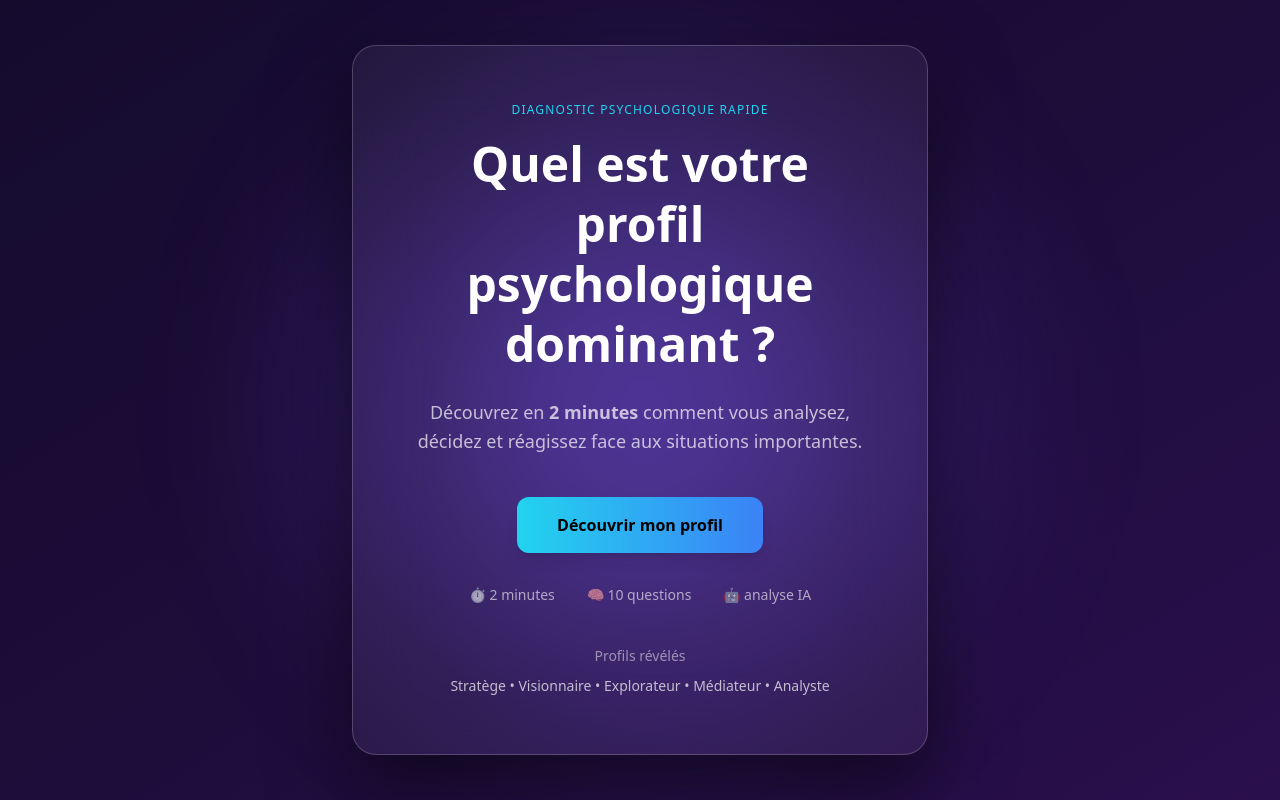
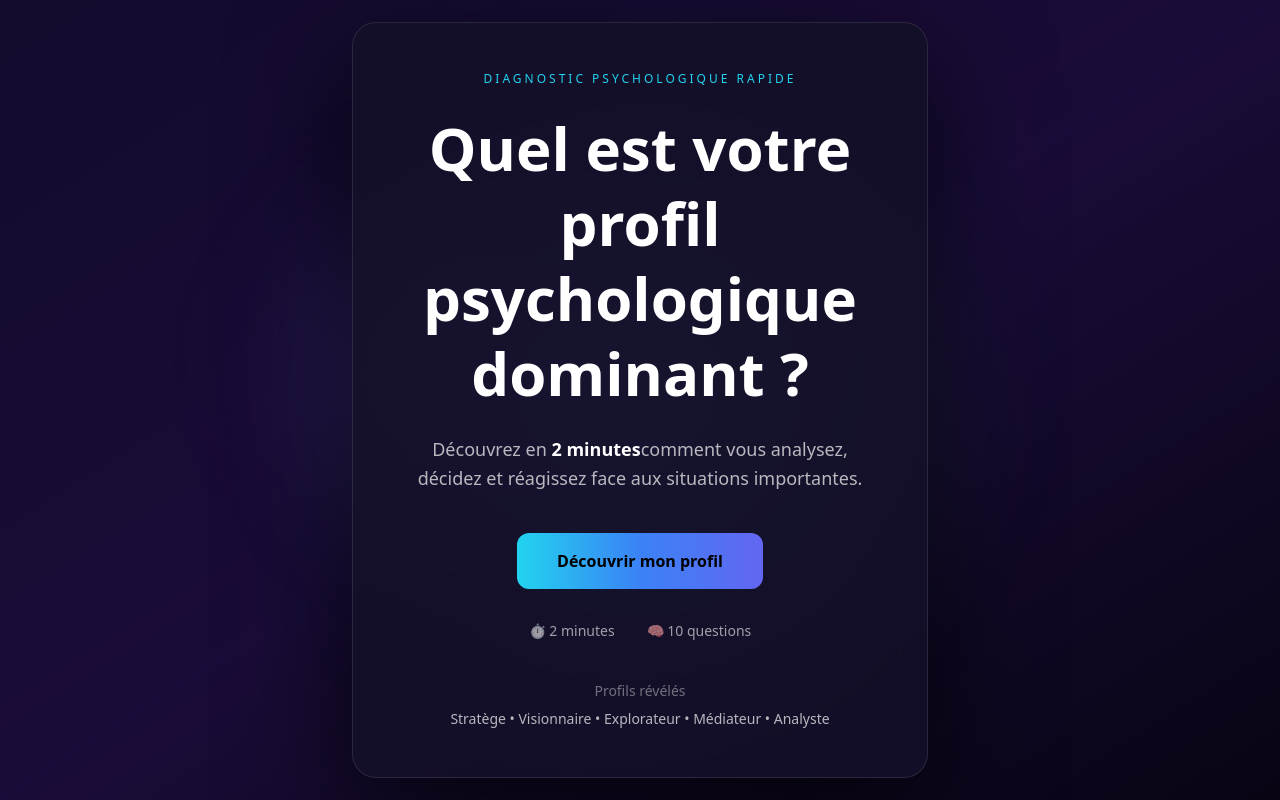
Before and after one commit to arnaudcrestey/personnality-scan, a Next.js app: page / in a window 1280 px wide. Built offline with nearby package versions, Linux system fonts and the light colour scheme.

Commit message:
Update page.tsx

```diff
--- a/app/page.tsx
+++ b/app/page.tsx
@@ -4,50 +4,56 @@ import Link from "next/link";
 
 export default function Home() {
   return (
-    <main className="relative min-h-screen flex items-center justify-center overflow-hidden bg-[#0f0820]">
+    <main className="relative min-h-screen flex items-center justify-center overflow-hidden bg-[#0b0618]">
 
       {/* Background gradient */}
-      <div className="absolute inset-0 bg-gradient-to-br from-[#140b2d] via-[#1d0d3a] to-[#2a0f4d]" />
+      <div className="absolute inset-0 bg-gradient-to-br from-[#140b2d] via-[#1a0c38] to-[#090414]" />
 
-      {/* Glow effect */}
-      <div className="absolute top-1/2 left-1/2 w-[900px] h-[900px] -translate-x-1/2 -translate-y-1/2 bg-[radial-gradient(circle,rgba(120,80,255,0.55)_0%,rgba(40,0,80,0)_65%)] blur-3xl" />
+      {/* Large glow */}
+      <div className="absolute top-1/2 left-1/2 w-[700px] h-[700px] -translate-x-1/2 -translate-y-1/2 bg-[radial-gradient(circle,rgba(92,242,255,0.25)_0%,rgba(0,0,0,0)_70%)] blur-3xl" />
+
+      {/* Secondary glow */}
+      <div className="absolute top-[20%] left-[20%] w-[400px] h-[400px] bg-[radial-gradient(circle,rgba(140,80,255,0.25)_0%,rgba(0,0,0,0)_70%)] blur-3xl" />
 
       {/* Card */}
-      <div className="relative bg-white/[0.05] backdrop-blur-2xl border border-white/20 rounded-3xl px-12 py-14 text-center max-w-xl shadow-[0_30px_80px_rgba(0,0,0,0.6)]">
+      <div className="relative w-full max-w-xl bg-[#151028]/90 border border-white/10 rounded-3xl p-12 text-center backdrop-blur-xl shadow-[0_40px_120px_rgba(0,0,0,0.7)]">
 
-        <p className="text-cyan-400 tracking-widest text-xs mb-4">
-          DIAGNOSTIC PSYCHOLOGIQUE RAPIDE
+        {/* Label */}
+        <p className="text-cyan-400 text-xs tracking-[0.25em] mb-6 uppercase">
+          Diagnostic psychologique rapide
         </p>
 
-        <h1 className="text-5xl font-bold text-white leading-tight mb-6">
+        {/* Title */}
+        <h1 className="text-6xl font-bold text-white leading-tight mb-6">
           Quel est votre profil
           <br />
           psychologique dominant ?
         </h1>
 
+        {/* Description */}
         <p className="text-white/70 text-lg leading-relaxed mb-10">
-          Découvrez en <strong>2 minutes</strong> comment vous analysez,
-          décidez et réagissez face aux situations importantes.
+          Découvrez en <span className="text-white font-semibold">2 minutes</span>
+          comment vous analysez, décidez et réagissez face aux situations importantes.
         </p>
 
+        {/* CTA */}
         <Link
           href="/start"
-          className="inline-block bg-gradient-to-r from-cyan-400 to-blue-500 text-black font-semibold px-10 py-4 rounded-xl shadow-lg hover:scale-105 hover:shadow-[0_0_30px_rgba(92,242,255,0.6)] transition-all duration-300"
+          className="inline-flex items-center justify-center px-10 py-4 rounded-xl font-semibold text-black bg-gradient-to-r from-cyan-400 via-blue-500 to-indigo-500 hover:scale-105 hover:shadow-[0_0_30px_rgba(92,242,255,0.7)] transition-all duration-300"
         >
           Découvrir mon profil
         </Link>
 
-        {/* Micro proofs */}
+        {/* Features */}
         <div className="flex justify-center gap-8 text-white/60 text-sm mt-8">
           <span>⏱ 2 minutes</span>
           <span>🧠 10 questions</span>
-          <span>🤖 analyse IA</span>
         </div>
 
         {/* Archetypes */}
-        <div className="mt-10 text-white/50 text-sm leading-relaxed">
+        <div className="mt-10 text-white/40 text-sm">
           Profils révélés
-          <div className="mt-2 font-medium text-white/70">
+          <div className="mt-2 text-white/70 font-medium">
             Stratège • Visionnaire • Explorateur • Médiateur • Analyste
           </div>
         </div>
```
